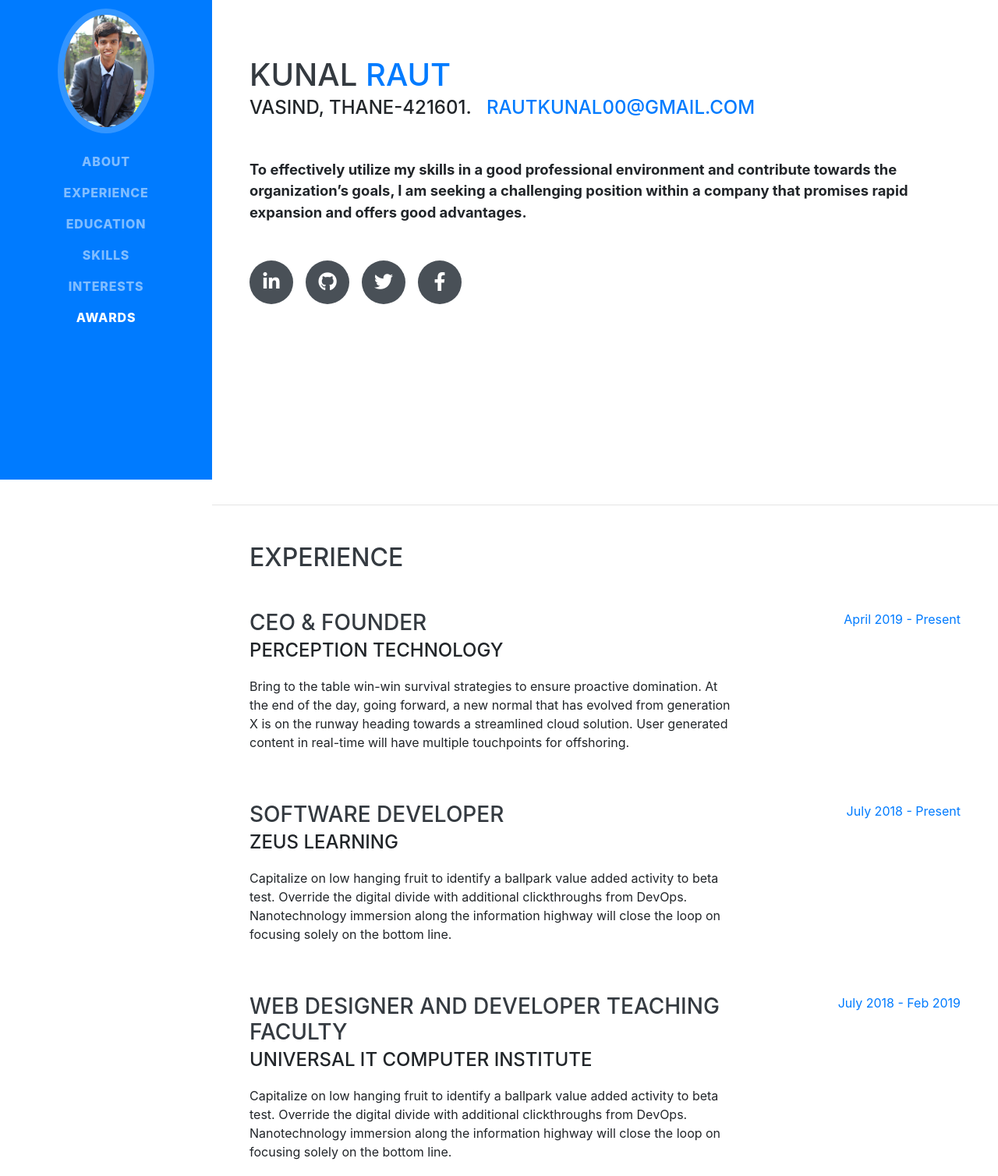
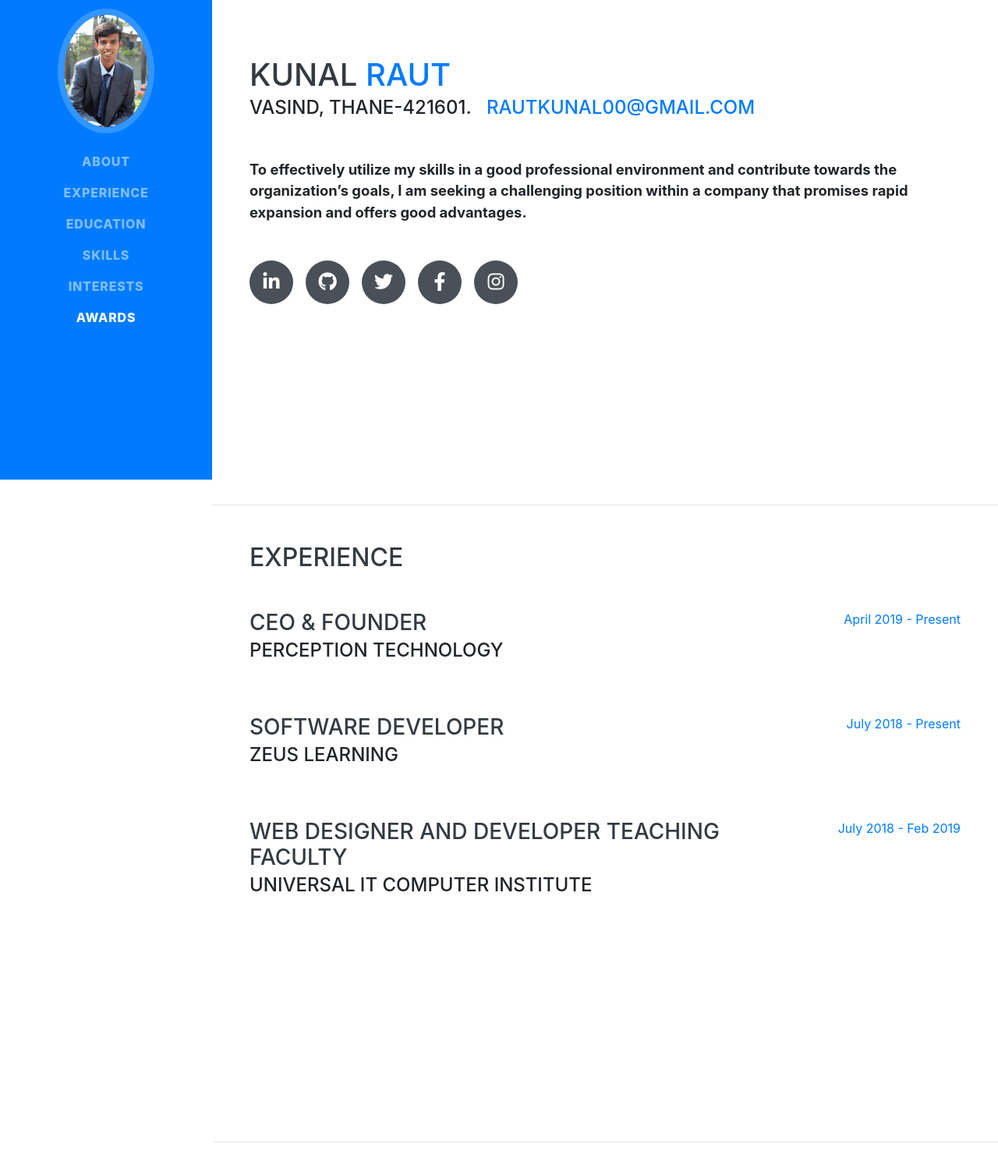
Before and after one commit to rautkunal00/portfolio, a website with bundled scripts: page KunalRaut/index.html in a window 1280 px wide. Shown: the part 185-1693 px from the top of the page at 78% size. Built offline with nearby package versions, Linux system fonts and the light colour scheme; a web font is replaced by a local one.

Commit message:
updted portfolio files

```diff
--- a/KunalRaut/data/about.json
+++ b/KunalRaut/data/about.json
@@ -5,16 +5,20 @@
       "icon":"fab fa-linkedin-in"
     },
     {
-      "url":"https://github.com/",
+      "url":"https://github.com/rautkunal00",
       "icon": "fab fa-github"
     },
     {
-      "url":"https://twitter.com/",
+      "url":"https://twitter.com/Rautkunal7",
       "icon": "fab fa-twitter"
     },
     {
-      "url":"https://www.facebook.com/",
+      "url":"https://www.facebook.com/kunal.raut.718",
       "icon": "fab fa-facebook-f"
+    },
+    {
+      "url":"https://www.instagram.com/k.u.n.a.l_r.a.u.t/",
+      "icon": "fab fa-instagram"
     }
   ],
   "Fname":"Kunal",
--- a/KunalRaut/data/experience.json
+++ b/KunalRaut/data/experience.json
@@ -2,20 +2,20 @@
       "section": [{
           "h3":["CEO & Founder"],
           "subheading":["Perception Technology"],
-          "p":["Bring to the table win-win survival strategies to ensure proactive domination. At the end of the day, going forward, a new normal that has evolved from generation X is on the runway heading towards a streamlined cloud solution. User generated content in real-time will have multiple touchpoints for offshoring."] ,
+          "p":[""] ,
           "span":["April 2019 - Present"]
 
         },
         {
           "h3":["Software Developer"],
           "subheading":["Zeus Learning"],
-          "p":["Capitalize on low hanging fruit to identify a ballpark value added activity to beta test. Override the digital divide with additional clickthroughs from DevOps. Nanotechnology immersion along the information highway will close the loop on focusing solely on the bottom line."],
+          "p":[""],
           "span":["July 2018 - Present"]
         },
         {
           "h3":["Web Designer and Developer Teaching Faculty"],
           "subheading":["Universal IT Computer Institute"],
-          "p":["Capitalize on low hanging fruit to identify a ballpark value added activity to beta test. Override the digital divide with additional clickthroughs from DevOps. Nanotechnology immersion along the information highway will close the loop on focusing solely on the bottom line."],
+          "p":[""],
           "span":["July 2018 - Feb 2019"]
         }
       ]
--- a/KunalRaut/index.html
+++ b/KunalRaut/index.html
@@ -8,7 +8,7 @@
   <meta name="description" content="">
   <meta name="author" content="">
 
-  <title>Kunal Raut</title>
+  <title id="uname">kr</title>
 
   <!-- Bootstrap core CSS -->
   <link href="vendor/bootstrap/css/bootstrap.min.css" rel="stylesheet">
--- a/KunalRaut/js/about.js
+++ b/KunalRaut/js/about.js
@@ -18,6 +18,7 @@ xhttp.onreadystatechange = function() {
       addIcon += "</div></div></section>";
 
       document.getElementById("about").innerHTML = addIcon;
+      document.getElementById("uname").innerHTML = response.Fname+" "+response.Lname;
   }
 };
 xhttp.open("GET", "./data/about.json", true);
```
